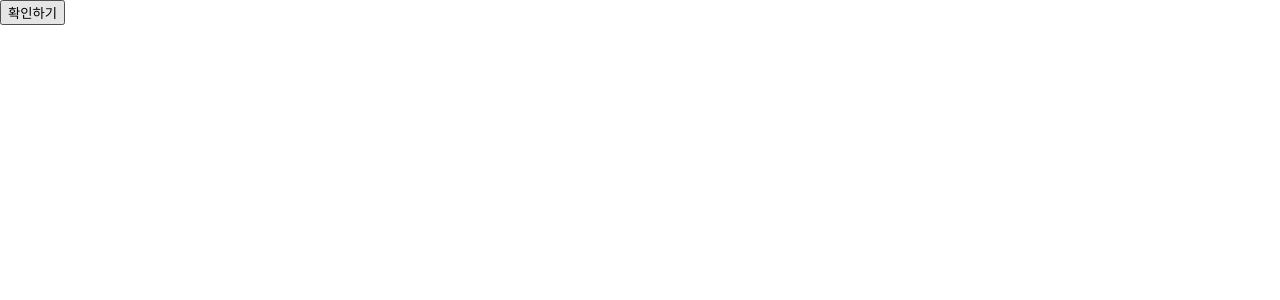
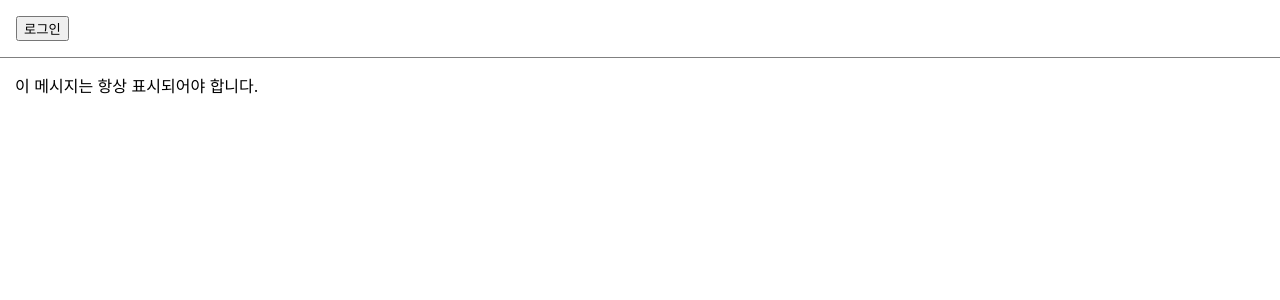
Before and after one commit to syt06162/Study-React, a React (Create React App) app: page / in a window 1280 px wide. Shown: the top 300 px of the page. Built offline with nearby package versions, Linux system fonts and the light colour scheme.

Commit message:
chapter_09 conditional rendering

```diff
--- /dev/null
+++ b/src/chapter_09/LandingPage.jsx
@@ -0,0 +1,28 @@
+import React from "react";
+import { useState } from "react";
+import Toolbar from "./Toolbar";
+
+function LandingPage(props) {
+    const [isLoggedIn, setIsLoggedIn] = useState(false);
+
+    const onClickLogin = () => {
+        setIsLoggedIn(true);
+    }
+
+    const onClickLogout = () => {
+        setIsLoggedIn(false);
+    }
+
+    return (
+        <div>
+            <Toolbar
+                isLoggedIn={isLoggedIn  }
+                onClickLogin={onClickLogin}
+                onClickLogout={onClickLogout}
+                />
+            <div style={{padding: 15}}>이 메시지는 항상 표시되어야 합니다.</div>
+        </div>
+    );
+}
+
+export default LandingPage;
--- /dev/null
+++ b/src/chapter_09/Toolbar.jsx
@@ -0,0 +1,31 @@
+import React from "react";
+
+const styles = {
+    wrapper: {
+        padding: 16,
+        display: "flex",
+        flexDirection: "row",
+        borderBottom: "1px solid grey"
+    },
+    greeting: {
+        marginRight: 8
+    }
+};
+
+function Toolbar(props) {
+    const {isLoggedIn, onClickLogin, onClickLogout } = props;
+
+    return (
+        <div style={styles.wrapper}>
+            {isLoggedIn && <span style={styles.greeting}>로그인 하신 걸 환영합니다!</span>}
+
+            {isLoggedIn ? (
+                <button onClick={onClickLogout}>로그아웃</button>
+            ) : (
+                <button onClick={onClickLogin}>로그인</button>
+            )}
+        </div>
+    )
+}
+
+export default Toolbar;
--- a/src/index.js
+++ b/src/index.js
@@ -10,11 +10,12 @@
 import NotificationList from './chapter_06/NotificationList'
 import Accommodate from './chapter_07/Accommodate';
 import ConfirmButton from './chapter_08/ConfirmButton';
+import LandingPage from './chapter_09/LandingPage';
 
 const root = ReactDOM.createRoot(document.getElementById('root'));
 root.render(
   <React.StrictMode>
-    <ConfirmButton/>
+    <LandingPage/>
   </React.StrictMode>,
   document.getElementById("root")
 );
```
